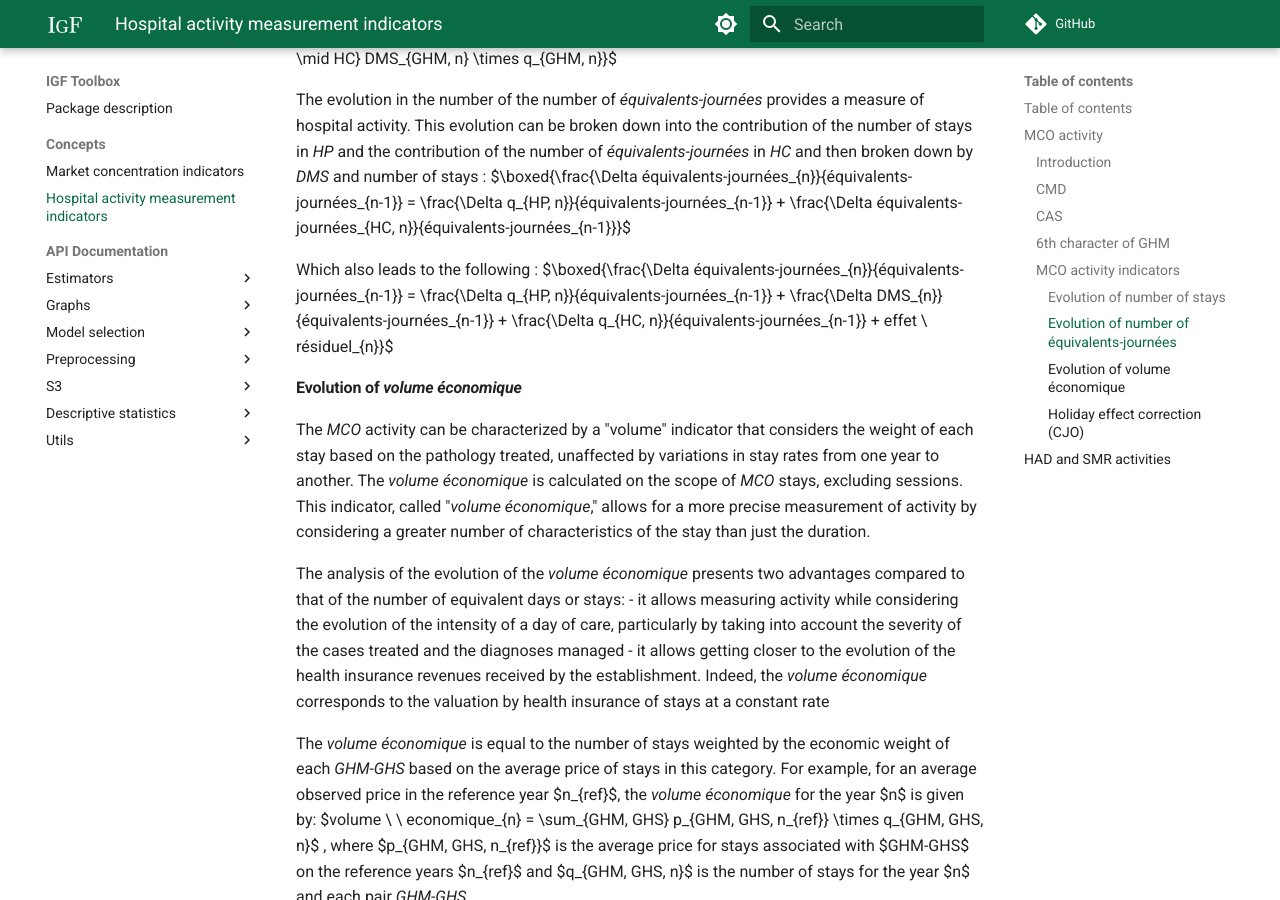
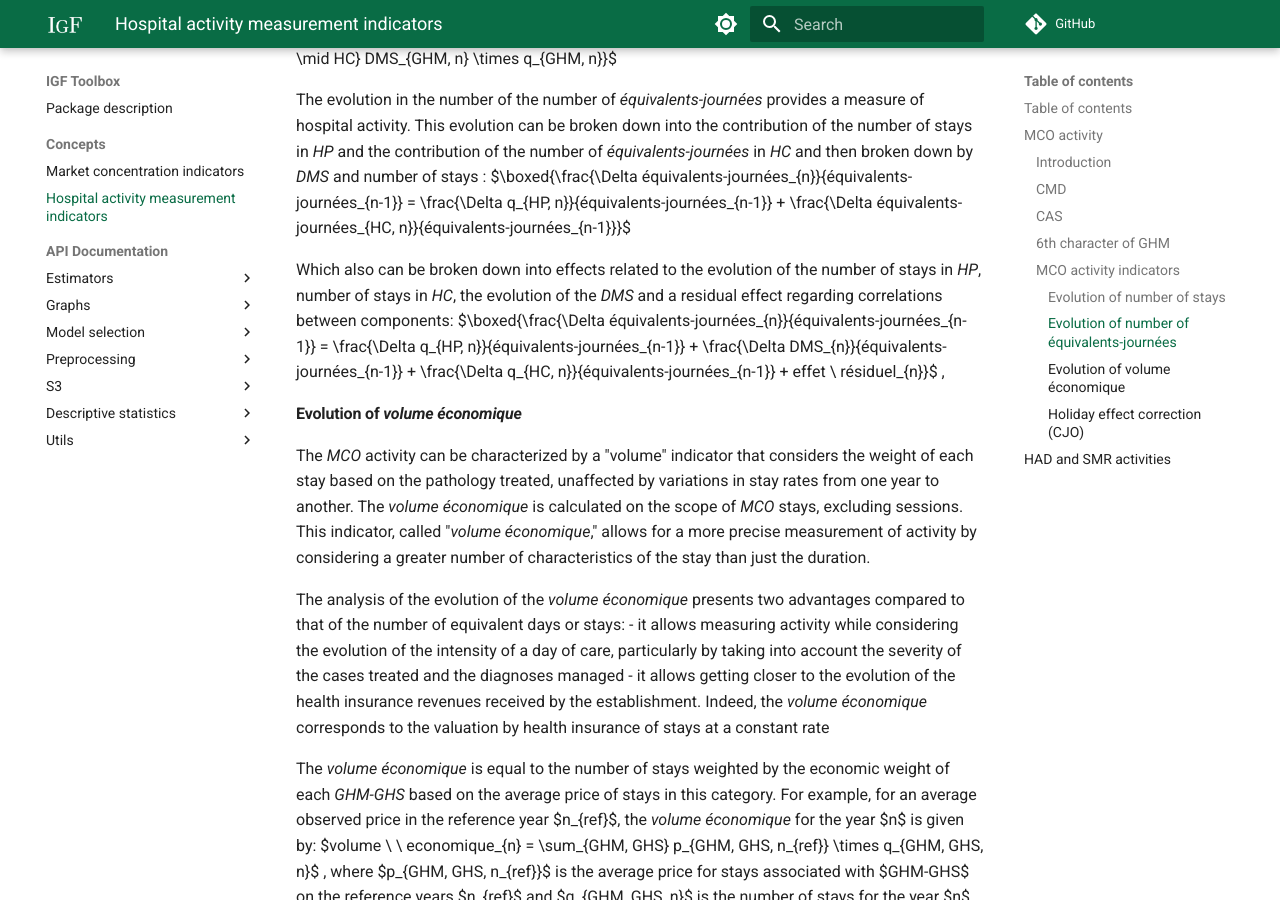
Before and after one commit to IGF-PSD/igf_toolbox, an MkDocs documentation site: the page built from docs/concepts/HOSPITAL_ACTIVITY.md, in a window 1280 px wide and 900 px high, scrolled down 6146 px. Built offline with MkDocs 1.6.1 and Material for MkDocs 9.7.7, drawn with Linux system fonts in a browser that asks for light colours; formulas are drawn with MathJax 3; comment, search, counter and statistics services are not loaded.

Commit message:
Update HOSPITAL_ACTIVITY.md

```diff
--- a/docs/concepts/HOSPITAL_ACTIVITY.md
+++ b/docs/concepts/HOSPITAL_ACTIVITY.md
@@ -144,7 +144,9 @@ Hospital activity in *MCO* can then be measured by the number of days spent in t
 The evolution in the number of the number of *équivalents-journées* provides a measure of hospital activity. This evolution can be broken down into the contribution of the number of stays in *HP* and the contribution of the number of *équivalents-journées* in *HC* and then broken down by *DMS* and number of stays :
 $\boxed{\frac{\Delta équivalents-journées_{n}}{équivalents-journées_{n-1}} = \frac{\Delta q_{HP, n}}{équivalents-journées_{n-1}} + \frac{\Delta équivalents-journées_{HC, n}}{équivalents-journées_{n-1}}}$
 
-Which also leads to the following : $\boxed{\frac{\Delta équivalents-journées_{n}}{équivalents-journées_{n-1}} = \frac{\Delta q_{HP, n}}{équivalents-journées_{n-1}} + \frac{\Delta DMS_{n}}{équivalents-journées_{n-1}} + \frac{\Delta q_{HC, n}}{équivalents-journées_{n-1}} + effet \\ résiduel_{n}}$
+Which also can be broken down into effects related to the evolution of the number of stays in *HP*, number of stays in *HC*, the evolution of the *DMS* and a residual effect regarding correlations between components: $\boxed{\frac{\Delta équivalents-journées_{n}}{équivalents-journées_{n-1}} = \frac{\Delta q_{HP, n}}{équivalents-journées_{n-1}} + \frac{\Delta DMS_{n}}{équivalents-journées_{n-1}} + \frac{\Delta q_{HC, n}}{équivalents-journées_{n-1}} + effet \\ résiduel_{n}}$ ,
+
+
 
 #### Evolution of *volume économique*
 
```
